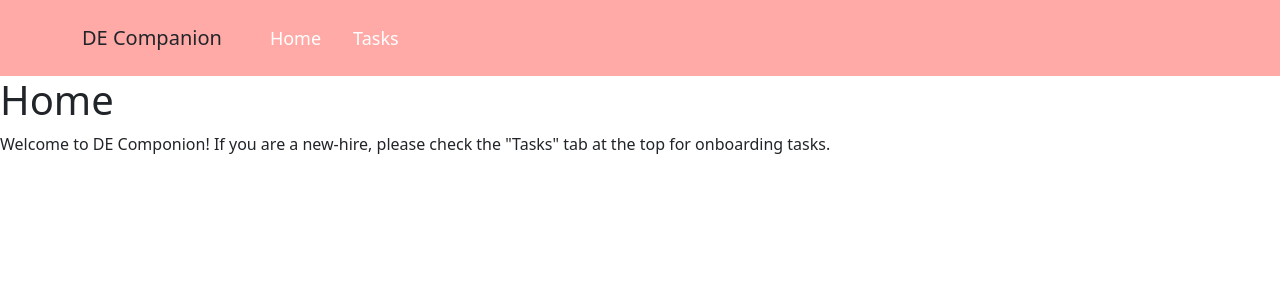
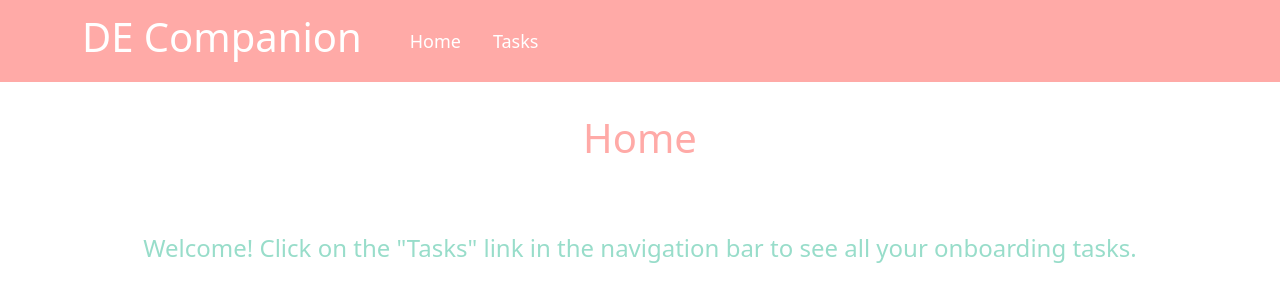
Before and after one commit to navshk9/de-companion, a React (Create React App) app: page / in a window 1280 px wide. Shown: the top 302 px of the page. Built offline with nearby package versions, Linux system fonts and the light colour scheme.

Commit message:
second commit

```diff
--- a/package.json
+++ b/package.json
@@ -2,7 +2,6 @@
   "name": "front-end",
   "version": "0.1.0",
   "private": true,
-  "proxy": "https://localhost:7070",
   "dependencies": {
     "@fortawesome/free-solid-svg-icons": "^6.0.0",
     "@fortawesome/react-fontawesome": "^0.1.17",
@@ -18,7 +17,6 @@
     "react-router": "^6.2.1",
     "react-router-dom": "^6.2.1",
     "react-scripts": "5.0.0",
-    "uuidv4": "^6.2.12",
     "web-vitals": "^0.2.4",
     "workbox-background-sync": "^5.1.4",
     "workbox-broadcast-update": "^5.1.4",
@@ -56,5 +54,9 @@
       "last 1 firefox version",
       "last 1 safari version"
     ]
+  },
+  "proxy": "https://todoapi-dev.azurewebsites.net",
+  "devDependencies": {
+    "cross-env": "^7.0.3"
   }
 }
--- a/src/App.css
+++ b/src/App.css
@@ -6,6 +6,20 @@
 .todo-container {
   max-width: 850px;
   margin: 0 auto;
+}
+
+.home-title {
+  display: flex;
+  justify-content: center;
+  color: #ffaaa7;
+  padding: 2rem;
+}
+
+.home-text {
+  display: flex;
+  justify-content: center;
+  color: #98ddca;
+  padding: 2rem;
 }
 
 .todo-title {
--- a/src/components/common/Navigation.js
+++ b/src/components/common/Navigation.js
@@ -7,7 +7,9 @@ export default function Navigation() {
   return (
     <Navbar variant="default" style={{ background: "#FFAAA7" }}>
       <Container>
-        <Navbar.Brand>DE Companion</Navbar.Brand>
+        <Navbar.Brand>
+          <h1 style={{ color: "white" }}>DE Companion</h1>
+        </Navbar.Brand>
         <Nav className="me-auto nav-text">
           <Link to="/">Home</Link>
           <Link to="/tasks">Tasks</Link>
--- a/src/components/home/Home.js
+++ b/src/components/home/Home.js
@@ -3,13 +3,15 @@ import React, { Component } from "react";
 export default class Home extends Component {
   render() {
     return (
-      <>
-        <h1>Home</h1>
-        <div>
-          Welcome to DE Componion! If you are a new-hire, please check the
-          "Tasks" tab at the top for onboarding tasks.
-        </div>
-      </>
+      <div className="home-container">
+        <header>
+          <h1 className="home-title">Home</h1>
+        </header>
+        <h4 className="home-text">
+          Welcome! Click on the "Tasks" link in the navigation bar to see all
+          your onboarding tasks.
+        </h4>
+      </div>
     );
   }
 }
--- a/src/components/onboarding/FormComponent.js
+++ b/src/components/onboarding/FormComponent.js
@@ -1,4 +1,3 @@
-import { useState } from "react";
 import { Form, Row, Col, Button } from "react-bootstrap";
 
 const FormComponent = ({ setInputText, inputText, setStatus, fetchData }) => {
@@ -10,7 +9,7 @@ const FormComponent = ({ setInputText, inputText, setStatus, fetchData }) => {
   // handler for setting todo item
   const submitTodoHandler = (e) => {
     e.preventDefault();
-    fetch("https://todoapi-dev.azurewebsites.net/api/todo", {
+    fetch("/api/todo", {
       method: "POST",
       headers: { "Content-Type": "application/json" },
       body: JSON.stringify({ text: inputText, completed: false }),
--- a/src/components/onboarding/Todo.js
+++ b/src/components/onboarding/Todo.js
@@ -5,7 +5,7 @@ const Todo = ({ text, todo, todos, setTodos }) => {
   const deleteHandler = () => {
     todos.map((item) => {
       if (item.id === todo.id) {
-        fetch(`https://todoapi-dev.azurewebsites.net/api/todo/${item.id}`, {
+        fetch(`/api/todo/${item.id}`, {
           method: "DELETE",
         }).then(() => {
           console.log("deleted successfully.");
@@ -20,7 +20,7 @@ const Todo = ({ text, todo, todos, setTodos }) => {
     setTodos(
       todos.map((item) => {
         if (item.id === todo.id) {
-          fetch(`https://todoapi-dev.azurewebsites.net/api/todo/${item.id}`, {
+          fetch(`/api/todo/${item.id}`, {
             method: "PUT",
             headers: { "Content-Type": "application/json" },
             body: JSON.stringify({ ...item, completed: !item.completed }),
--- a/src/components/onboarding/TodoContainer.js
+++ b/src/components/onboarding/TodoContainer.js
@@ -18,7 +18,7 @@ const TodoContainer = () => {
   }, []);
 
   function fetchData() {
-    fetch("https://todoapi-dev.azurewebsites.net/api/todo")
+    fetch("/api/todo")
       .then((response) => response.json())
       .then((data) => setTodos(data));
   }
```
Also changed, not shown: 1 other file (tests, documents, lock files or other folders).
